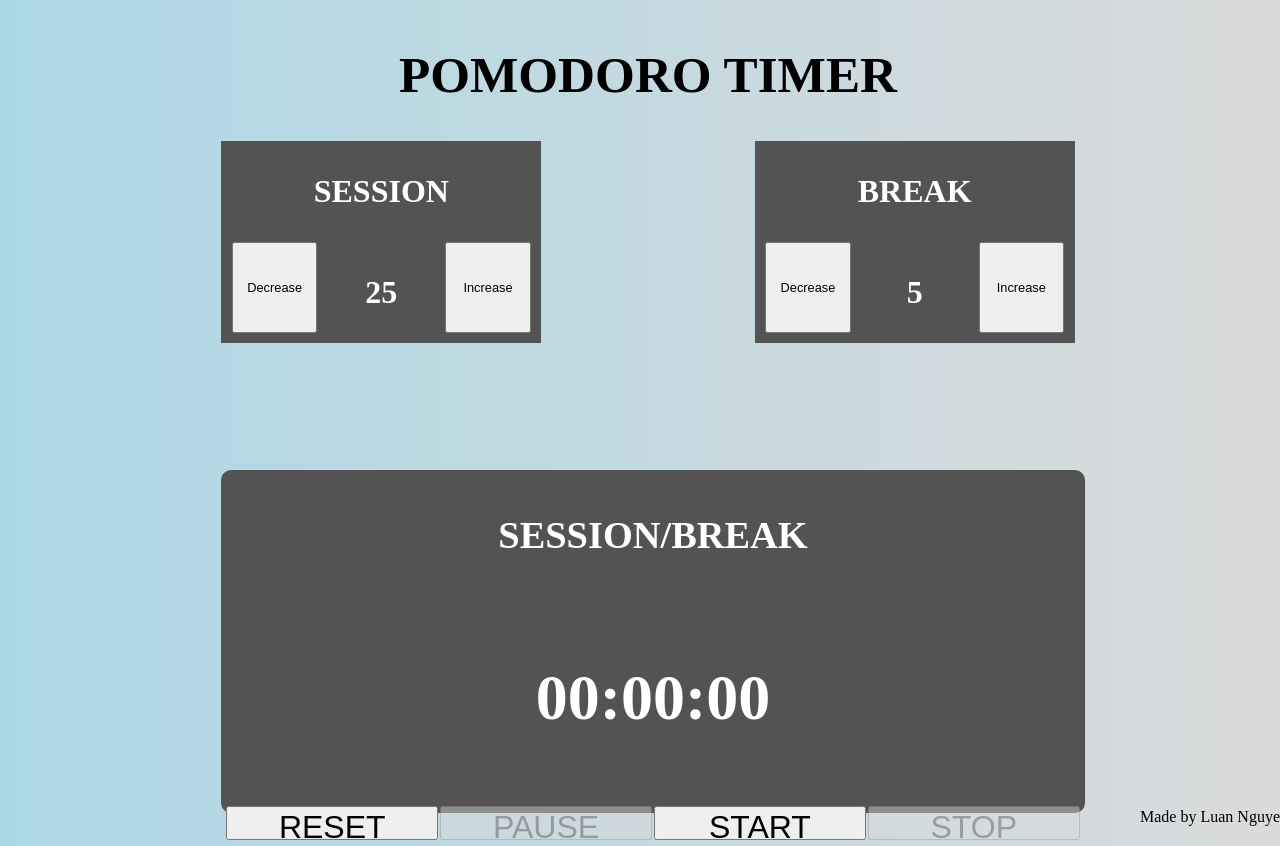
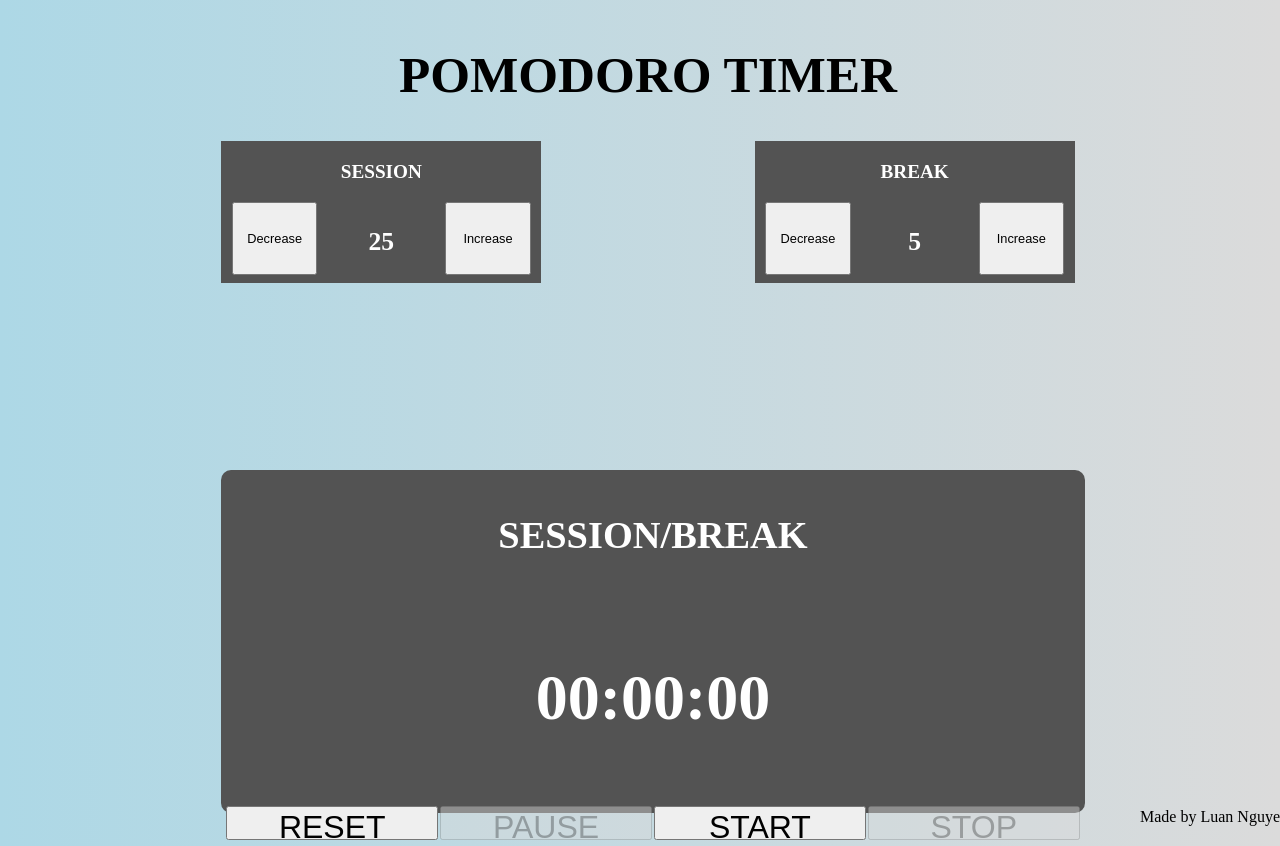
Before and after one commit to luan-nguyen20/pomodoro, a plain HTML site: page index.html in a window 1280 px wide. Drawn offline with Linux system fonts and the light colour scheme.

Commit message:
update style

```diff
--- a/style.css
+++ b/style.css
@@ -77,6 +77,14 @@ header{
     grid-row-end:2;
     grid-column-start:1;
     grid-column-end:4;
+}
+
+#sessionTimeLabel, #breakTimeLabel {
+    font-size:2vw;
+}
+
+#sessionSquareLabel, #breakSquareLabel{
+    font-size:1.5vw;
 }
 
 #breakSquare{
```
